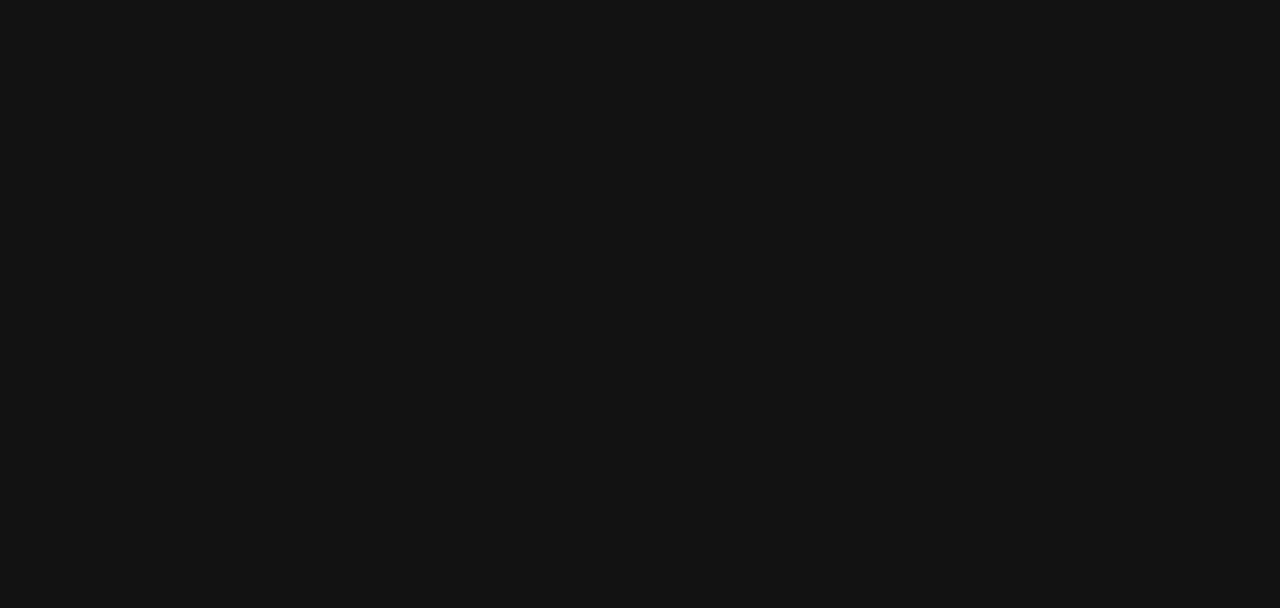
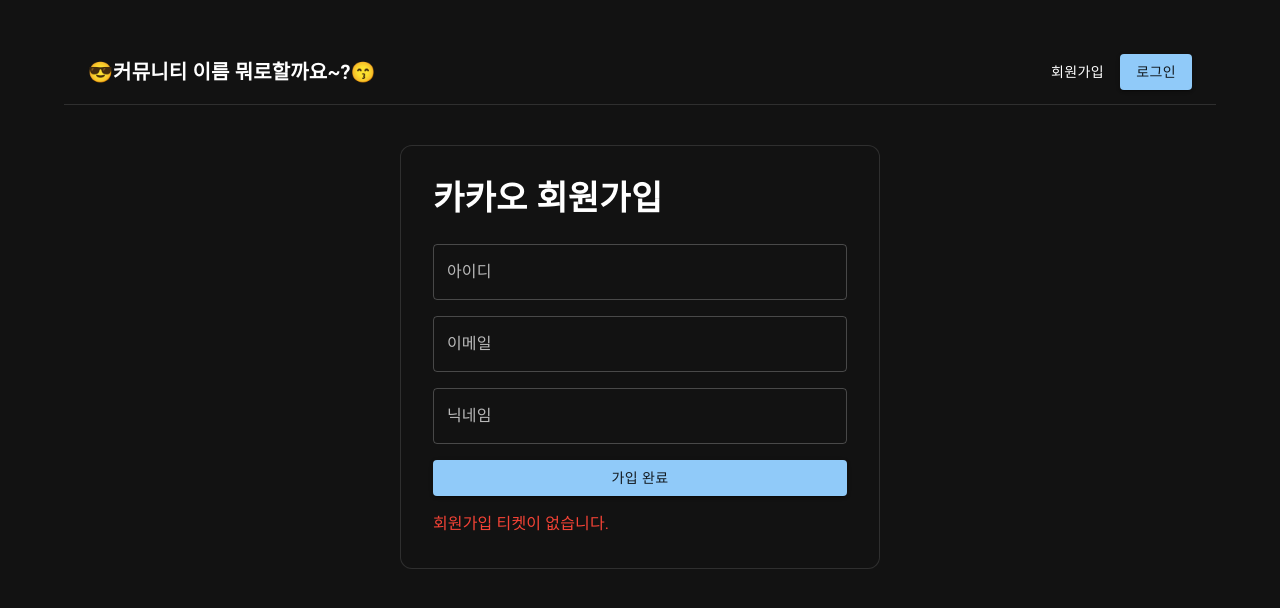
Before and after one commit to 0rchid241/SW_Project_CICD_Frontend, a React (Vite) app: page /oauth/kakao/signup in a window 1280 px wide. Before the commit this address had no page. Shown: the top 608 px of the page. Built offline with nearby package versions, Linux system fonts and the light colour scheme.

Commit message:
kakao 회원가입/로그인 추가

```diff
--- a/src/App.jsx
+++ b/src/App.jsx
@@ -17,6 +17,7 @@ import OAuthSuccessPage from "./componenets/Sign/OAuthSuccessPage.jsx";
 import {AuthContext, AuthProvider} from "./context/AuthContext.jsx";
 import SuperAdminPage from "./componenets/admin/SuperAdminPage.jsx";
 import NaverOAuthSignupPage from "./componenets/Sign/NaverOAuthSignupPage.jsx";
+import KakaoOAuthSignupPage from "./componenets/Sign/KakaoOAuthSignupPage.jsx";
 
 /* MUI의 기본 다크 테마*/
 const darkTheme = createTheme({
@@ -64,6 +65,8 @@ const App = () => {
                                 <Route path={"/oauth/google/signup"} element={<GoogleOAuthSignupPage/>}/>
                                 {/*네이버 계정 회원가입 페이지로 이동합니다.*/}
                                 <Route path={"/oauth/naver/signup"} element={<NaverOAuthSignupPage/>}/>
+                                {/*카카오 계정 회원가입 페이지로 이동합니다.*/}
+                                <Route path={"/oauth/kakao/signup"} element={<KakaoOAuthSignupPage/>}/>
                                 {/*소셜 계정 회원가입 성공 페이지로 이동합니다.*/}
                                 <Route path={"/oauth/success"} element={<OAuthSuccessPage/>}/>
 
--- /dev/null
+++ b/src/componenets/Sign/KakaoOAuthSignupPage.jsx
@@ -0,0 +1,169 @@
+import React, { useEffect, useState } from 'react';
+import { Box, Paper, Typography, TextField, Button, Stack, Avatar } from "@mui/material";
+import { useNavigate, useSearchParams } from "react-router-dom";
+
+const KakaoOAuthSignupPage = () => {
+    const navigate = useNavigate();
+    const [searchParams] = useSearchParams();
+
+    const ticket = searchParams.get("ticket");
+
+    const [kakaoInfo, setKakaoInfo] = useState(null);
+    const [username, setUsername] = useState("");
+    const [email, setEmail] = useState("");
+    const [nickname, setNickname] = useState("");
+    const [message, setMessage] = useState("");
+    const [loading, setLoading] = useState(false);
+
+    useEffect(() => {
+        const fetchKakaoInfo = async () => {
+            try {
+                if (!ticket) {
+                    setMessage("회원가입 티켓이 없습니다.");
+                    return;
+                }
+
+                const response = await fetch(`/api/oauth/kakao/signup-info?ticket=${ticket}`);
+
+                if (!response.ok) {
+                    const text = await response.text();
+                    throw new Error(text || "카카오 회원가입 정보를 불러오지 못했습니다.");
+                }
+
+                const data = await response.json();
+                setKakaoInfo(data);
+
+                if (data.name) {
+                    setNickname(data.name);
+                }
+            } catch (err) {
+                console.error(err);
+                setMessage(err.message || "카카오 회원가입 정보 조회 중 오류가 발생했습니다.");
+            }
+        };
+
+        fetchKakaoInfo();
+    }, [ticket]);
+
+    const handleSubmit = async (e) => {
+        e.preventDefault();
+
+        try {
+            setLoading(true);
+            setMessage("");
+
+            const response = await fetch("/api/oauth/kakao/signup/complete", {
+                method: "POST",
+                headers: {
+                    "Content-Type": "application/json",
+                },
+                body: JSON.stringify({
+                    ticket,
+                    username,
+                    email,
+                    nickname,
+                }),
+            });
+
+            const data = await response.json();
+
+            if (!response.ok) {
+                throw new Error(data.message || "카카오 회원가입에 실패했습니다.");
+            }
+
+            localStorage.setItem("accessToken", data.accessToken);
+            localStorage.setItem("username", data.username);
+            localStorage.setItem("nickname", data.nickname);
+
+            window.dispatchEvent(new Event("auth-change"));
+
+            navigate("/");
+        } catch (err) {
+            console.error(err);
+            setMessage(err.message || "카카오 회원가입 중 오류가 발생했습니다.");
+        } finally {
+            setLoading(false);
+        }
+    };
+
+    return (
+        <Box sx={{ maxWidth: 480, mx: 'auto' }}>
+
+            <Paper
+                elevation={0}
+                sx={{
+                    p: 4,
+                    border: 1,
+                    borderColor: 'divider',
+                    borderRadius: 3,
+                }}
+            >
+                <Typography variant="h4" sx={{ fontWeight: 'bold', mb: 3 }}>
+                    카카오 회원가입
+                </Typography>
+
+                {kakaoInfo && (
+                    <Stack direction="row"
+                           spacing={2}
+                           alignItems="center"
+                           sx={{ mb: 3 }}
+                    >
+                        {kakaoInfo.pictureUrl && (
+                            <Avatar src={kakaoInfo.pictureUrl} />
+                        )}
+
+                        <Box>
+                            <Typography sx={{ fontWeight: 'bold' }}>
+                                카카오 계정 인증 완료
+                            </Typography>
+                            <Typography color="text.secondary">
+                                추가 회원정보를 입력해주세요.
+                            </Typography>
+                        </Box>
+                    </Stack>
+                )}
+
+                <form onSubmit={handleSubmit}>
+                    <Stack spacing={2}>
+                        <TextField label="아이디"
+                                   value={username}
+                                   onChange={(e) => setUsername(e.target.value)}
+                                   placeholder="로그인에 사용할 아이디"
+                                   fullWidth
+                        />
+
+                        <TextField label="이메일"
+                                   value={email}
+                                   onChange={(e) => setEmail(e.target.value)}
+                                   placeholder="계정 복구에 사용할 이메일"
+                                   fullWidth
+                        />
+
+                        <TextField label="닉네임"
+                                   value={nickname}
+                                   onChange={(e) => setNickname(e.target.value)}
+                                   placeholder="게시판에서 사용할 닉네임"
+                                   fullWidth
+                        />
+
+                        <Button type="submit"
+                                variant="contained"
+                                disabled={loading}
+                                fullWidth
+                        >
+                            {loading ? "가입 중..." : "가입 완료"}
+                        </Button>
+                    </Stack>
+                </form>
+
+                {message && (
+                    <Typography sx={{ mt: 2 }} color="error">
+                        {message}
+                    </Typography>
+                )}
+            </Paper>
+        </Box>
+    );
+};
+
+export default KakaoOAuthSignupPage;
--- a/src/componenets/Sign/LoginPage.jsx
+++ b/src/componenets/Sign/LoginPage.jsx
@@ -141,6 +141,14 @@ const LoginPage = () => {
                     >
                         Naver로 계속하기
                     </Button>
+
+                    <Button
+                        variant="outlined"
+                        fullWidth
+                        onClick={() => {window.location.href = "/api/oauth/kakao/login";}}
+                    >
+                        Kakao로 계속하기
+                    </Button>
                 </form>
         </div>
     );
```
